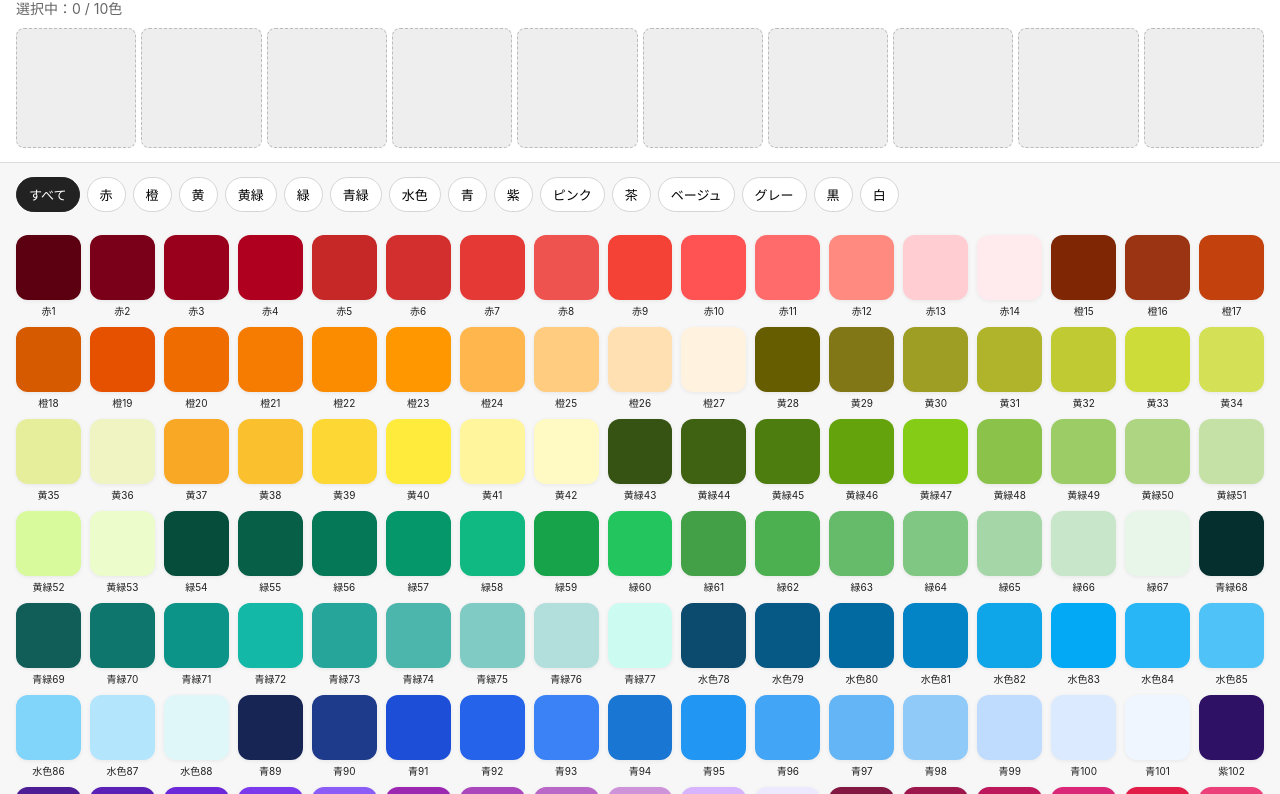
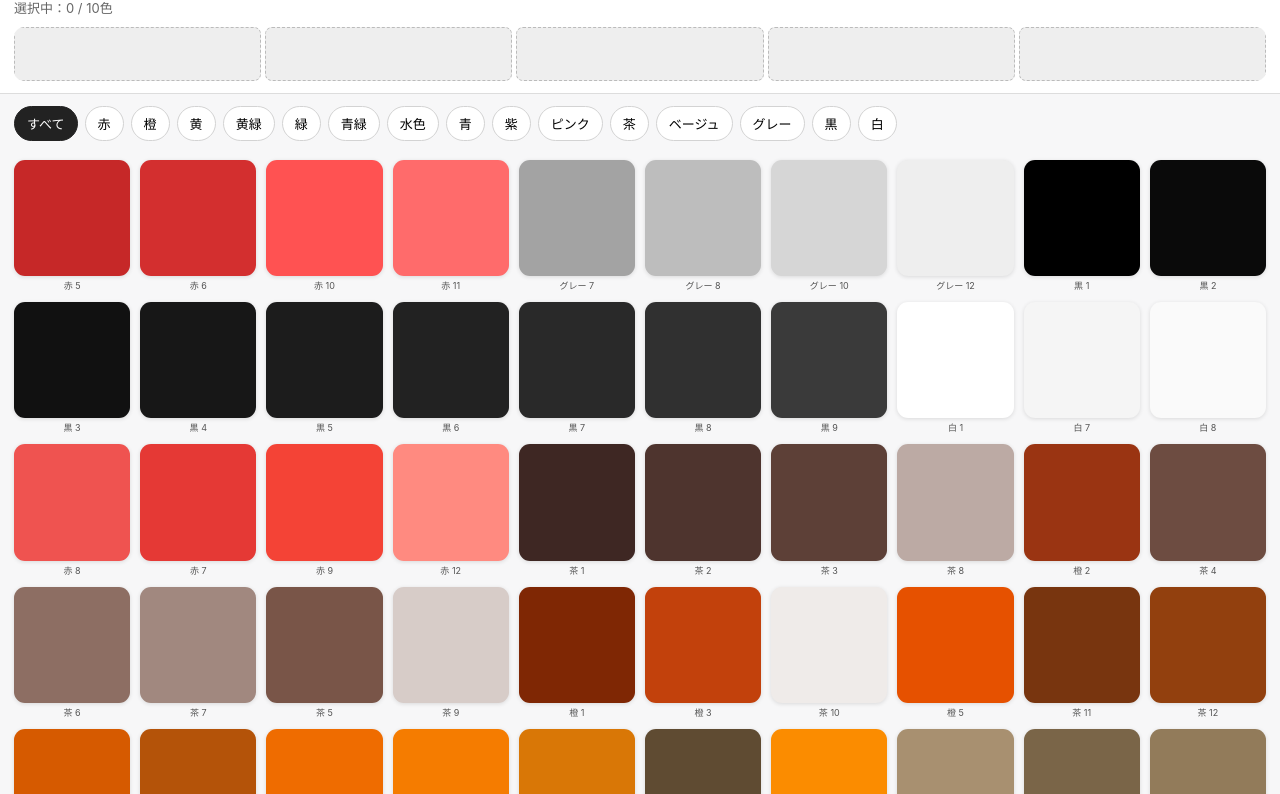
Before and after one commit to ayupan-da/color-pick, a plain HTML site: page index.html in a window 1280 px wide. Shown: the part 55-849 px from the top of the page. Drawn offline with Linux system fonts and the light colour scheme.

Commit message:
Add files via upload

```diff
--- a/index.html
+++ b/index.html
@@ -1,123 +1,193 @@
-<!DOCTYPE html>
+<!doctype html>
 <html lang="ja">
 <head>
-<meta charset="UTF-8">
-<meta name="viewport" content="width=device-width, initial-scale=1.0">
-<title>Color Picker</title>
+<meta charset="utf-8">
+<meta name="viewport" content="width=device-width,initial-scale=1,viewport-fit=cover">
+<meta name="theme-color" content="#ffffff">
+<title>カラーパレット</title>
 <style>
 *{box-sizing:border-box}
-body{margin:0;font-family:-apple-system,BlinkMacSystemFont,"Noto Sans JP",sans-serif;background:#f7f7f8;color:#222}
-header{position:sticky;top:0;z-index:10;background:rgba(255,255,255,.96);backdrop-filter:blur(10px);padding:14px 16px;border-bottom:1px solid #ddd}
-h1{font-size:20px;margin:0 0 10px}
-.status{font-size:14px;color:#666}
-.selected{display:grid;grid-template-columns:repeat(10,1fr);gap:5px;margin-top:10px}
-.selected .swatch{aspect-ratio:1;border-radius:8px;border:1px solid #ddd;position:relative;min-width:0}
-.selected .swatch.empty{background:#eee;border:1px dashed #bbb}
-.selected .num{position:absolute;top:5px;left:6px;font-size:11px;background:rgba(255,255,255,.78);border-radius:5px;padding:2px 4px}.selected .code{position:absolute;bottom:5px;left:5px;right:5px;text-align:center;font-size:10px;background:rgba(255,255,255,.82);border-radius:5px;padding:3px 2px}.selected.full{display:flex;gap:2px;height:190px}.selected.full .swatch{flex:1;aspect-ratio:auto;border-radius:5px}.selected.full .swatch.empty{display:none}.selected.full .code{font-size:11px}
-.controls{padding:14px 16px 5px}
-.categories{display:flex;gap:7px;overflow-x:auto;padding-bottom:8px}
-button{border:1px solid #d5d5d5;background:white;border-radius:999px;padding:7px 12px;font-size:13px;white-space:nowrap}
-button.active{background:#222;color:white;border-color:#222}
-.grid{padding:10px 16px 30px;display:grid;grid-template-columns:repeat(auto-fill,minmax(62px,1fr));gap:9px}
-.color{aspect-ratio:1;border-radius:12px;border:2px solid transparent;box-shadow:0 1px 4px #0001;cursor:pointer;position:relative}
-.color.selectedColor{border-color:#111;box-shadow:0 0 0 3px white,0 0 0 5px #111}
-.check{position:absolute;right:5px;top:5px;background:#fff;color:#111;border-radius:50%;width:21px;height:21px;text-align:center;line-height:21px;font-size:13px;box-shadow:0 1px 3px #0003}
-.colorName{font-size:10px;text-align:center;overflow:hidden;white-space:nowrap;text-overflow:ellipsis;margin-top:3px}
-.wrap{min-width:0}
-.reset{margin-left:auto}
-.actions{display:flex;align-items:center;gap:8px}
-@media(max-width:600px){.selected{grid-template-columns:repeat(5,1fr)}.grid{grid-template-columns:repeat(5,1fr);gap:7px}.colorName{font-size:9px}}
+body{margin:0;background:#f7f7f8;color:#222;font-family:-apple-system,BlinkMacSystemFont,"Noto Sans JP",sans-serif}
+header{position:sticky;top:0;z-index:20;background:rgba(255,255,255,.96);backdrop-filter:blur(12px);border-bottom:1px solid #ddd;padding:12px 14px}
+.top{display:flex;align-items:center;justify-content:space-between;gap:10px}
+h1{font-size:19px;margin:0;font-weight:700}
+button{font:inherit}
+.clear{border:1px solid #ccc;background:#fff;border-radius:999px;padding:7px 12px;font-size:13px}
+.status{margin-top:6px;color:#666;font-size:13px}
+.preview{display:flex;width:100%;height:180px;margin-top:10px;gap:2px;border-radius:10px;overflow:hidden;background:#eee}
+.preview.empty{display:grid;grid-template-columns:repeat(5,1fr);height:54px;gap:4px;background:transparent}
+.preview.empty .slot{background:#eee;border:1px dashed #bbb;border-radius:7px}
+.slot{position:relative;min-width:0;flex:1;border:1px solid #ddd}
+.slot .num{position:absolute;top:6px;left:6px;background:rgba(255,255,255,.82);border-radius:5px;padding:2px 5px;font-size:11px}
+.slot .code{position:absolute;left:5px;right:5px;bottom:6px;text-align:center;background:rgba(255,255,255,.86);border-radius:5px;padding:4px 2px;font-size:11px}
+.filters{padding:12px 14px 4px}
+.categories{display:flex;gap:7px;overflow-x:auto;padding-bottom:7px;scrollbar-width:none}
+.categories::-webkit-scrollbar{display:none}
+.cat{border:1px solid #d3d3d3;background:#fff;border-radius:999px;padding:7px 12px;white-space:nowrap;font-size:13px}
+.cat.active{background:#222;color:#fff;border-color:#222}
+.grid{padding:8px 14px 30px;display:grid;grid-template-columns:repeat(5,1fr);gap:10px}
+.item{min-width:0}
+.swatch{width:100%;aspect-ratio:1;border-radius:11px;border:2px solid transparent;box-shadow:0 1px 4px rgba(0,0,0,.12);cursor:pointer;position:relative}
+.swatch.selected{border-color:#111;box-shadow:0 0 0 3px #fff,0 0 0 5px #111}
+.badge{position:absolute;right:5px;top:5px;min-width:21px;height:21px;padding:0 5px;display:flex;align-items:center;justify-content:center;background:#fff;border-radius:50%;font-size:12px;box-shadow:0 1px 3px rgba(0,0,0,.25)}
+.name{font-size:9px;color:#555;text-align:center;white-space:nowrap;overflow:hidden;text-overflow:ellipsis;margin-top:3px}
+@media(min-width:700px){.grid{grid-template-columns:repeat(10,1fr)}.preview{height:220px}}
 </style>
 </head>
 <body>
 <header>
-  <div class="actions">
+  <div class="top">
     <h1>🎨 カラーパレット</h1>
-    <button class="reset" onclick="clearAll()">全解除</button>
+    <button class="clear" id="clear">全解除</button>
   </div>
   <div class="status" id="status">選択中：0 / 10色</div>
-  <div class="selected" id="selected"></div>
+  <div class="preview empty" id="preview"></div>
 </header>
 
-<div class="controls">
+<section class="filters">
   <div class="categories" id="categories"></div>
-</div>
-<div class="grid" id="grid"></div>
+</section>
+<main class="grid" id="grid"></main>
 
 <script>
-const palettes = {
-  "赤": ["#5C0011","#7A0019","#99001B","#B00020","#C62828","#D32F2F","#E53935","#EF5350","#F44336","#FF5252","#FF6B6B","#FF8A80","#FFCDD2","#FFEBEE"],
-  "橙": ["#7F2704","#9A3412","#C2410C","#D65A00","#E65100","#EF6C00","#F57C00","#FB8C00","#FF9800","#FFB74D","#FFCC80","#FFE0B2","#FFF3E0"],
-  "黄": ["#665C00","#827717","#9E9D24","#AFB42B","#C0CA33","#CDDC39","#D4E157","#E6EE9C","#F0F4C3","#F9A825","#FBC02D","#FDD835","#FFEB3B","#FFF59D","#FFF9C4"],
-  "黄緑": ["#365314","#3F6212","#4D7C0F","#65A30D","#84CC16","#8BC34A","#9CCC65","#AED581","#C5E1A5","#D9F99D","#ECFCCB"],
-  "緑": ["#064E3B","#065F46","#047857","#059669","#10B981","#16A34A","#22C55E","#43A047","#4CAF50","#66BB6A","#81C784","#A5D6A7","#C8E6C9","#E8F5E9"],
-  "青緑": ["#042F2E","#115E59","#0F766E","#0D9488","#14B8A6","#26A69A","#4DB6AC","#80CBC4","#B2DFDB","#CCFBF1"],
-  "水色": ["#0C4A6E","#075985","#0369A1","#0284C7","#0EA5E9","#03A9F4","#29B6F6","#4FC3F7","#81D4FA","#B3E5FC","#E0F7FA"],
-  "青": ["#172554","#1E3A8A","#1D4ED8","#2563EB","#3B82F6","#1976D2","#2196F3","#42A5F5","#64B5F6","#90CAF9","#BFDBFE","#DBEAFE","#EFF6FF"],
-  "紫": ["#2E1065","#4C1D95","#5B21B6","#6D28D9","#7C3AED","#8B5CF6","#9C27B0","#AB47BC","#BA68C8","#CE93D8","#D8B4FE","#EDE9FE"],
-  "ピンク": ["#831843","#9D174D","#BE185D","#DB2777","#E11D48","#EC407A","#F06292","#F48FB1","#F8BBD0","#FCE4EC","#FF80AB","#FFB6C1","#FFE4E6"],
-  "茶": ["#3E2723","#4E342E","#5D4037","#6D4C41","#795548","#8D6E63","#A1887F","#BCAAA4","#D7CCC8","#EFEBE9","#78350F","#92400E","#B45309","#D97706","#F59E0B"],
-  "ベージュ": ["#5F4B32","#7A6548","#927B5A","#A89070","#B8A17A","#C8B28A","#D6C3A5","#E0C9A6","#E8D8BF","#F1E4CE","#F5E6CC","#FAF3E8"],
-  "グレー": ["#111827","#1F2937","#374151","#4B5563","#6B7280","#9CA3AF","#A3A3A3","#BDBDBD","#D1D5DB","#D6D6D6","#E5E7EB","#EEEEEE","#F3F4F6","#F9FAFB"],
-  "黒": ["#000000","#0A0A0A","#111111","#171717","#1C1C1C","#222222","#292929","#303030","#3A3A3A"],
-  "白": ["#FFFFFF","#FFFEFA","#FFFDF5","#FFFDF0","#FFF9E6","#F8FAFC","#F5F5F5","#FAFAFA"]
+const palettes={
+"赤":["#5C0011","#7A0019","#99001B","#B00020","#C62828","#D32F2F","#E53935","#EF5350","#F44336","#FF5252","#FF6B6B","#FF8A80","#FFCDD2","#FFEBEE"],
+"橙":["#7F2704","#9A3412","#C2410C","#D65A00","#E65100","#EF6C00","#F57C00","#FB8C00","#FF9800","#FFB74D","#FFCC80","#FFE0B2","#FFF3E0"],
+"黄":["#665C00","#827717","#9E9D24","#AFB42B","#C0CA33","#CDDC39","#D4E157","#E6EE9C","#F0F4C3","#F9A825","#FBC02D","#FDD835","#FFEB3B","#FFF59D","#FFF9C4"],
+"黄緑":["#365314","#3F6212","#4D7C0F","#65A30D","#84CC16","#8BC34A","#9CCC65","#AED581","#C5E1A5","#D9F99D","#ECFCCB"],
+"緑":["#064E3B","#065F46","#047857","#059669","#10B981","#16A34A","#22C55E","#43A047","#4CAF50","#66BB6A","#81C784","#A5D6A7","#C8E6C9","#E8F5E9"],
+"青緑":["#042F2E","#115E59","#0F766E","#0D9488","#14B8A6","#26A69A","#4DB6AC","#80CBC4","#B2DFDB","#CCFBF1"],
+"水色":["#0C4A6E","#075985","#0369A1","#0284C7","#0EA5E9","#03A9F4","#29B6F6","#4FC3F7","#81D4FA","#B3E5FC","#E0F7FA"],
+"青":["#172554","#1E3A8A","#1D4ED8","#2563EB","#3B82F6","#1976D2","#2196F3","#42A5F5","#64B5F6","#90CAF9","#BFDBFE","#DBEAFE","#EFF6FF"],
+"紫":["#2E1065","#4C1D95","#5B21B6","#6D28D9","#7C3AED","#8B5CF6","#9C27B0","#AB47BC","#BA68C8","#CE93D8","#D8B4FE","#EDE9FE"],
+"ピンク":["#831843","#9D174D","#BE185D","#DB2777","#E11D48","#EC407A","#F06292","#F48FB1","#F8BBD0","#FCE4EC","#FF80AB","#FFB6C1","#FFE4E6"],
+"茶":["#3E2723","#4E342E","#5D4037","#6D4C41","#795548","#8D6E63","#A1887F","#BCAAA4","#D7CCC8","#EFEBE9","#78350F","#92400E","#B45309","#D97706","#F59E0B"],
+"ベージュ":["#5F4B32","#7A6548","#927B5A","#A89070","#B8A17A","#C8B28A","#D6C3A5","#E0C9A6","#E8D8BF","#F1E4CE","#F5E6CC","#FAF3E8"],
+"グレー":["#111827","#1F2937","#374151","#4B5563","#6B7280","#9CA3AF","#A3A3A3","#BDBDBD","#D1D5DB","#D6D6D6","#E5E7EB","#EEEEEE","#F3F4F6","#F9FAFB"],
+"黒":["#000000","#0A0A0A","#111111","#171717","#1C1C1C","#222222","#292929","#303030","#3A3A3A"],
+"白":["#FFFFFF","#FFFEFA","#FFFDF5","#FFFDF0","#FFF9E6","#F8FAFC","#F5F5F5","#FAFAFA"]
 };
 
+const all=[];
+for(const [category,arr] of Object.entries(palettes)){
+  arr.forEach((hex,index)=>all.push({hex,category,index}));
+}
+const categoryOrder=Object.keys(palettes);
+function hue(hex){
+  const r=parseInt(hex.slice(1,3),16)/255,g=parseInt(hex.slice(3,5),16)/255,b=parseInt(hex.slice(5,7),16)/255;
+  const max=Math.max(r,g,b),min=Math.min(r,g,b),d=max-min;
+  if(!d)return 0;
+  let h;
+  if(max===r)h=((g-b)/d)%6;
+  else if(max===g)h=(b-r)/d+2;
+  else h=(r-g)/d+4;
+  h*=60; return h<0?h+360:h;
+}
+all.sort((a,b)=>hue(a.hex)-hue(b.hex));
+
 let selected=[];
-let category="すべて";
+let current="すべて";
 
-function allColors(){
-  return Object.entries(palettes).flatMap(([cat,colors])=>colors.map((hex,i)=>({cat,hex,name:cat+(i+1)})));
-}
-const colors=allColors();
+const categoriesEl=document.getElementById("categories");
+const gridEl=document.getElementById("grid");
+const previewEl=document.getElementById("preview");
+const statusEl=document.getElementById("status");
 
 function renderCategories(){
-  const el=document.getElementById("categories");
-  el.innerHTML="";
-  ["すべて",...Object.keys(palettes)].forEach(c=>{
-    const b=document.createElement("button");
-    b.textContent=c;
-    b.className=c===category?"active":"";
-    b.onclick=()=>{category=c;renderCategories();renderGrid()};
-    el.appendChild(b);
+  categoriesEl.innerHTML="";
+  ["すべて",...categoryOrder].forEach(category=>{
+    const button=document.createElement("button");
+    button.className="cat"+(current===category?" active":"");
+    button.textContent=category;
+    button.addEventListener("click",()=>{
+      current=category;
+      renderCategories();
+      renderGrid();
+    });
+    categoriesEl.appendChild(button);
   });
 }
+
 function renderGrid(){
-  const el=document.getElementById("grid"); el.innerHTML="";
-  const list=category==="すべて"?colors:colors.filter(x=>x.cat===category);
-  list.forEach(c=>{
-    const wrap=document.createElement("div"); wrap.className="wrap";
-    const b=document.createElement("div"); b.className="color";
-    b.style.background=c.hex;
-    const idx=selected.indexOf(c.hex);
-    if(idx>=0){
-      b.classList.add("selectedColor");
-      const check=document.createElement("span");check.className="check";check.textContent=idx+1;b.appendChild(check);
+  gridEl.innerHTML="";
+  const list=current==="すべて"?all:all.filter(c=>c.category===current);
+  list.forEach(color=>{
+    const item=document.createElement("div");
+    item.className="item";
+    const swatch=document.createElement("div");
+    swatch.className="swatch";
+    swatch.style.backgroundColor=color.hex;
+    const selectedIndex=selected.indexOf(color.hex);
+    if(selectedIndex!==-1){
+      swatch.classList.add("selected");
+      const badge=document.createElement("span");
+      badge.className="badge";
+      badge.textContent=selectedIndex+1;
+      swatch.appendChild(badge);
     }
-    b.title=c.hex;
-    b.onclick=()=>toggle(c.hex);
-    wrap.appendChild(b);
-    const n=document.createElement("div");n.className="colorName";n.textContent=c.cat+(list.indexOf(c)+1);
-    wrap.appendChild(n);
-    el.appendChild(wrap);
+    swatch.addEventListener("click",()=>toggleColor(color.hex));
+    item.appendChild(swatch);
+    const name=document.createElement("div");
+    name.className="name";
+    name.textContent=color.category+" "+(color.index+1);
+    item.appendChild(name);
+    gridEl.appendChild(item);
   });
 }
-function toggle(hex){
-  const i=selected.indexOf(hex);
-  if(i>=0) selected.splice(i,1);
-  else if(selected.length<10) selected.push(hex);
-  else { alert("選択できるのは最大10色です"); return; }
-  renderSelected();renderGrid();
+
+function toggleColor(hex){
+  const index=selected.indexOf(hex);
+  if(index!==-1){
+    selected.splice(index,1);
+  }else{
+    if(selected.length>=10){
+      alert("選択できるのは最大10色です。");
+      return;
+    }
+    selected.push(hex);
+  }
+  renderPreview();
+  renderGrid();
 }
-function renderSelected(){
-  const el=document.getElementById("selected"); el.innerHTML="";
-  el.classList.toggle("full", selected.length > 0);
-  if(selected.length===0){ for(let i=0;i<10;i++){const x=document.createElement("div");x.className="swatch empty";el.appendChild(x);} }
-  else selected.forEach((hex,i)=>{const x=document.createElement("div");x.className="swatch";x.style.background=hex;const n=document.createElement("span");n.className="num";n.textContent=i+1;x.appendChild(n);const c=document.createElement("span");c.className="code";c.textContent=hex;x.appendChild(c);});
-  document.getElementById("status").textContent=`選択中：${selected.length} / 10色`;
+
+function renderPreview(){
+  statusEl.textContent=`選択中：${selected.length} / 10色`;
+  previewEl.innerHTML="";
+  if(selected.length===0){
+    previewEl.className="preview empty";
+    for(let i=0;i<5;i++){
+      const slot=document.createElement("div");
+      slot.className="slot";
+      previewEl.appendChild(slot);
+    }
+    return;
+  }
+  previewEl.className="preview";
+  selected.forEach((hex,index)=>{
+    const slot=document.createElement("div");
+    slot.className="slot";
+    slot.style.backgroundColor=hex;
+    const num=document.createElement("span");
+    num.className="num";
+    num.textContent=index+1;
+    slot.appendChild(num);
+    const code=document.createElement("span");
+    code.className="code";
+    code.textContent=hex;
+    slot.appendChild(code);
+    previewEl.appendChild(slot);
+  });
 }
-function clearAll(){selected=[];renderSelected();renderGrid()}
-renderCategories();renderSelected();renderGrid();
+
+document.getElementById("clear").addEventListener("click",()=>{
+  selected=[];
+  renderPreview();
+  renderGrid();
+});
+
+renderCategories();
+renderPreview();
+renderGrid();
 </script>
 </body>
 </html>
```
